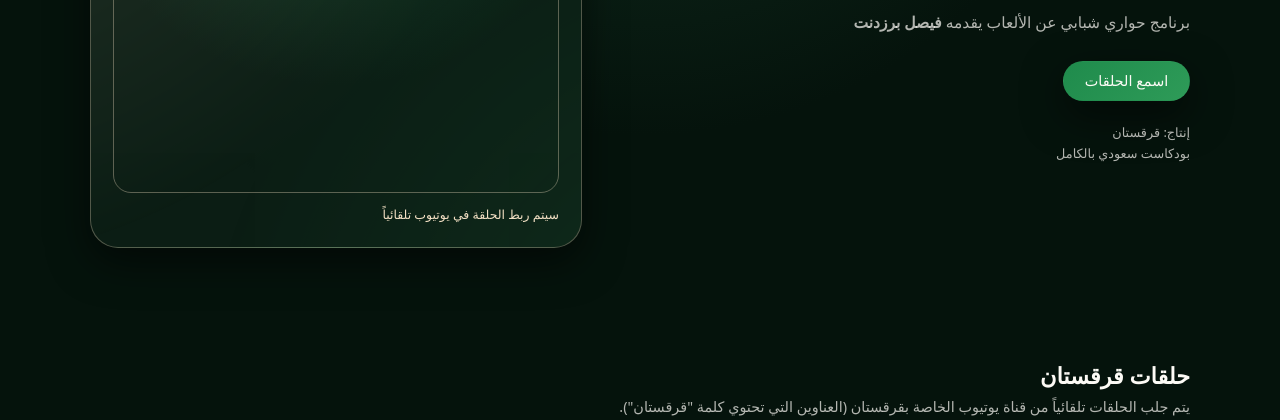
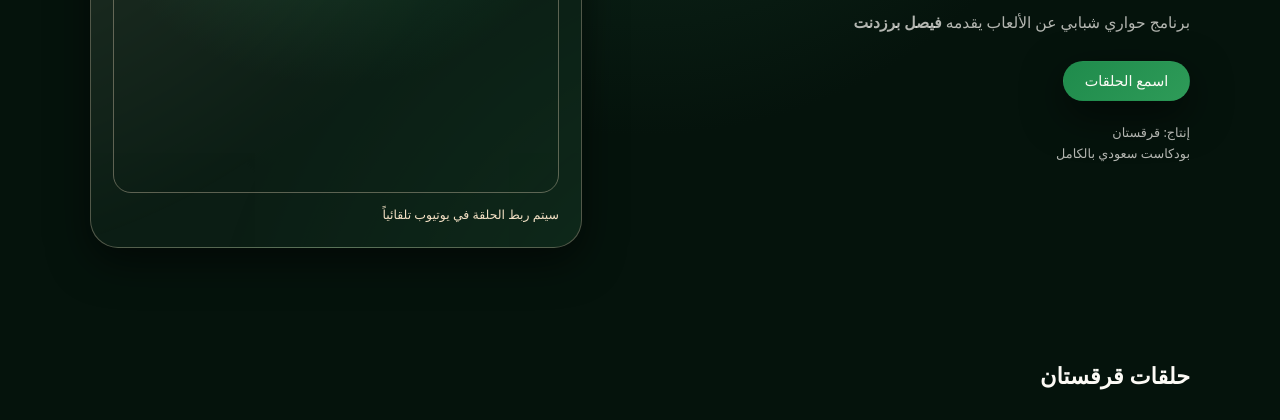
Before and after one commit to 0xsalem7/0xsalem7.github.io, a plain HTML site: page index.html in a window 1280 px wide. Shown: the part 356-776 px from the top of the page. Drawn offline with Linux system fonts and the light colour scheme; no server answers; a web font is replaced by a local one.

Commit message:
Update index.html

```diff
--- a/index.html
+++ b/index.html
@@ -91,12 +91,10 @@
 
     <section class="section" id="episodes">
       <div class="container">
-        <div class="section-head">
-          <h2 class="section-title">حلقات قرقستان</h2>
-          <p class="section-subtitle">
-            يتم جلب الحلقات تلقائياً من قناة يوتيوب الخاصة بقرقستان (العناوين التي تحتوي كلمة "قرقستان").
-          </p>
-        </div>
+     <div class="section-head">
+  <h2 class="section-title">حلقات قرقستان</h2>
+</div>
+
 
         <div class="episode-filters" aria-label="فلاتر الحلقات">
           <button class="filter-btn is-active" data-filter="all">الكل</button>
```
